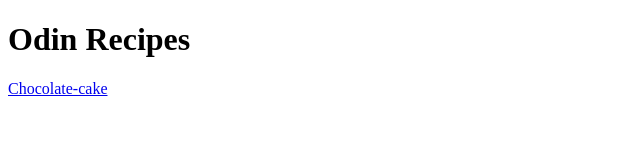
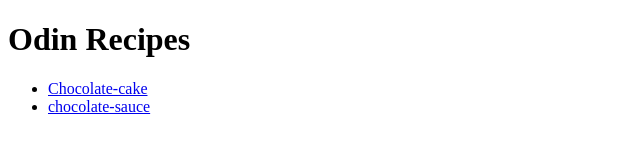
Before and after one commit to akshathaskn410-blip/odin-recipes, a plain HTML site: page index.html in a window 1280 px wide. Shown: the whole page, without its empty margins (0-640 px from the left). Drawn offline with Linux system fonts and the light colour scheme.

Commit message:
Added link to chocolate sauce recipe

```diff
--- a/index.html
+++ b/index.html
@@ -6,6 +6,11 @@
     </head>
     <body>
         <h1>Odin Recipes</h1>
-        <a href=recipes/chocolate-cake.html>Chocolate-cake</a>
+        <ul>
+            <li><a href="recipes/chocolate-cake.html">Chocolate-cake</a></li>
+            <li><a href="recipes/chocolate-sauce.html">chocolate-sauce</a></li>
+        </ul>
+
+
     </body>
 </html>
```
